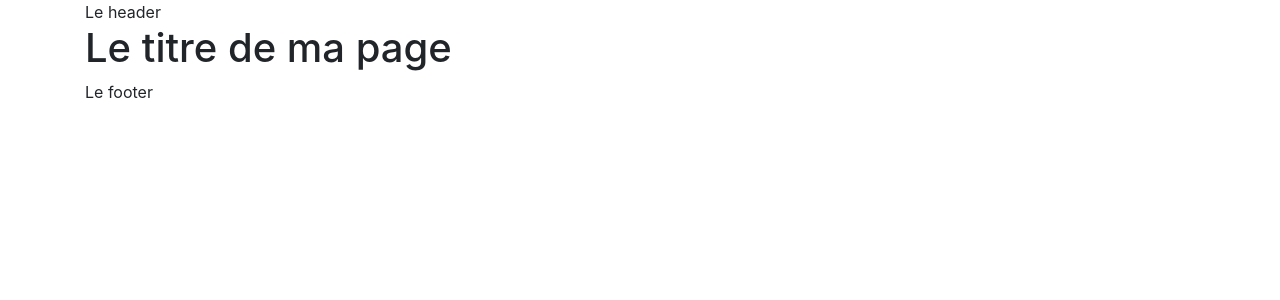
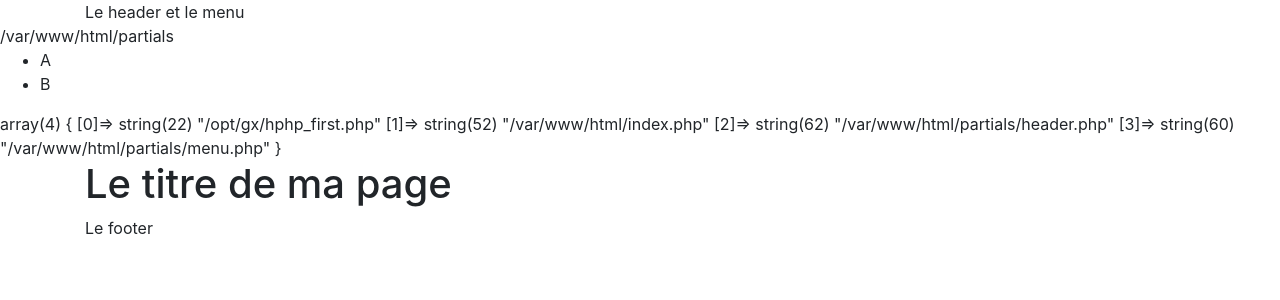
Before and after one commit to cda-cambrai/php, a PHP site: page / in a window 1280 px wide. Shown: the top 300 px of the page. Run offline with PHP 8.4, Linux system fonts and the light colour scheme.

Commit message:
Continue include

```diff
--- a/10-include/index.php
+++ b/10-include/index.php
@@ -1,13 +1,6 @@
-<!DOCTYPE html>
-<html lang="fr">
-<head>
-    <meta charset="UTF-8">
-    <meta name="viewport" content="width=device-width, initial-scale=1.0">
-    <title>Mon super site</title>
-    <link rel="stylesheet" href="https://stackpath.bootstrapcdn.com/bootstrap/4.5.2/css/bootstrap.min.css">
-</head>
-<body>
 <?php
+// La variable est disponible dans tous les include...
+$title = 'Accueil';
 // Ici, j'inclus le contenu de header.php dans ma page
 include 'partials/header.php'; ?>
 
@@ -16,5 +9,3 @@
 </div>
 
 <?php require 'partials/footer.php'; ?>
-</body>
-</html>
--- a/10-include/partials/footer.php
+++ b/10-include/partials/footer.php
@@ -1,3 +1,6 @@
-<footer class="container">
-    Le footer
-</footer>
+    <footer class="container">
+        Le footer
+    </footer>
+
+</body>
+</html>
--- a/10-include/partials/header.php
+++ b/10-include/partials/header.php
@@ -1,3 +1,27 @@
-<header class="container">
-    Le header
-</header>
+<!DOCTYPE html>
+<html lang="fr">
+<head>
+    <meta charset="UTF-8">
+    <meta name="viewport" content="width=device-width, initial-scale=1.0">
+    <title><?php echo $title; ?> - Mon super site</title>
+    <link rel="stylesheet" href="https://stackpath.bootstrapcdn.com/bootstrap/4.5.2/css/bootstrap.min.css">
+</head>
+<body>
+
+    <header class="container">
+        Le header et le menu
+    </header>
+
+    <?php
+    echo __DIR__; // Renvoie le repertoire du script actuel
+
+    // PHP est capable de chercher le fichier "menu.php" dans le dossier
+    // de index.php et aussi dans le dossier partials
+    // _once permet d'être sûr d'inclure le fichier UNE seule fois
+    include_once __DIR__.'/menu.php';
+    include_once 'partials/menu.php';
+
+    // Cette fonction permet de lister tous les fichiers qui sont "include"
+    // dans le script
+    var_dump(get_included_files());
+    ?>
--- /dev/null
+++ b/10-include/partials/menu.php
@@ -0,0 +1,6 @@
+<nav>
+    <ul>
+        <li>A</li>
+        <li>B</li>
+    </ul>
+</nav>
```
Lines whose indentation alone changed are shown as unchanged.
